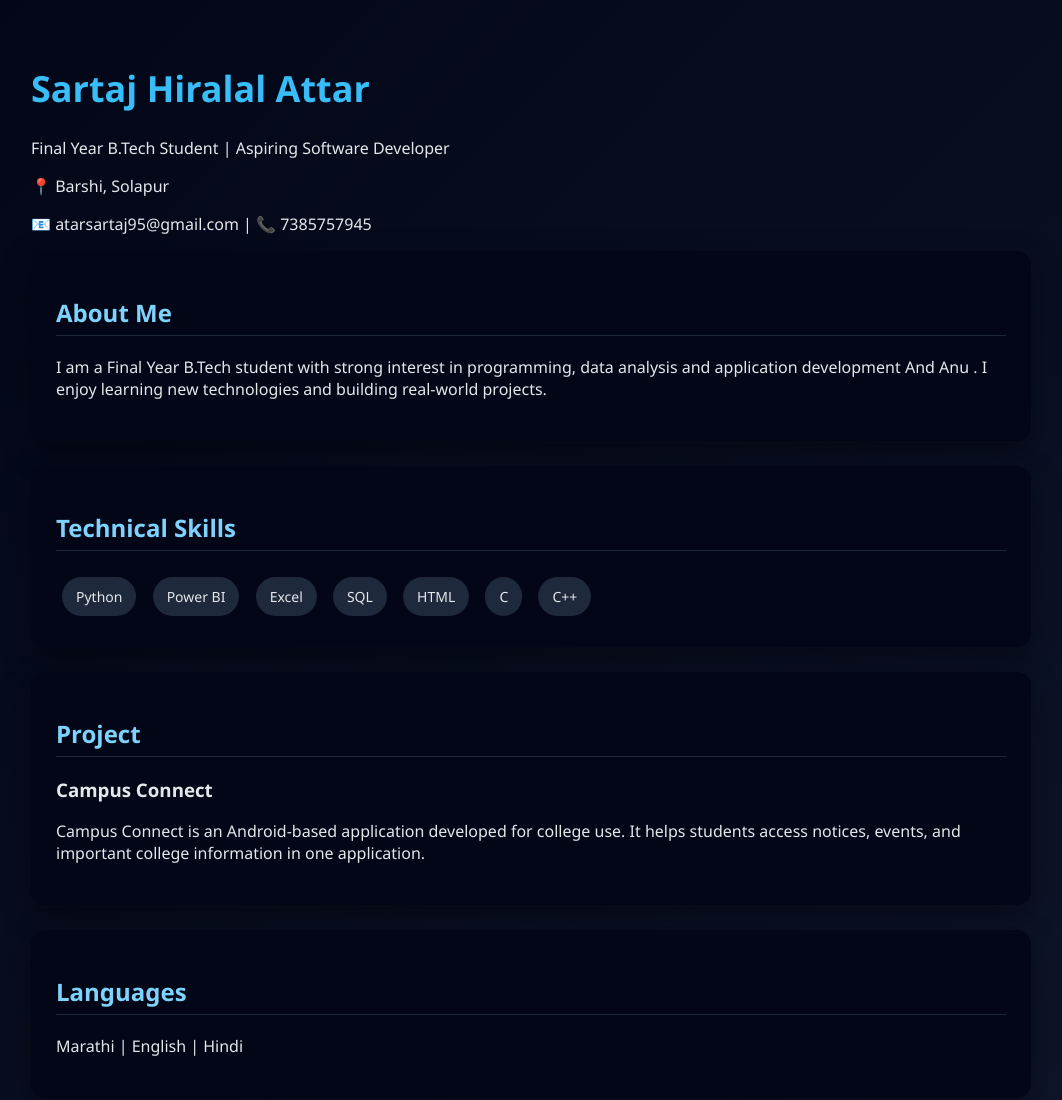
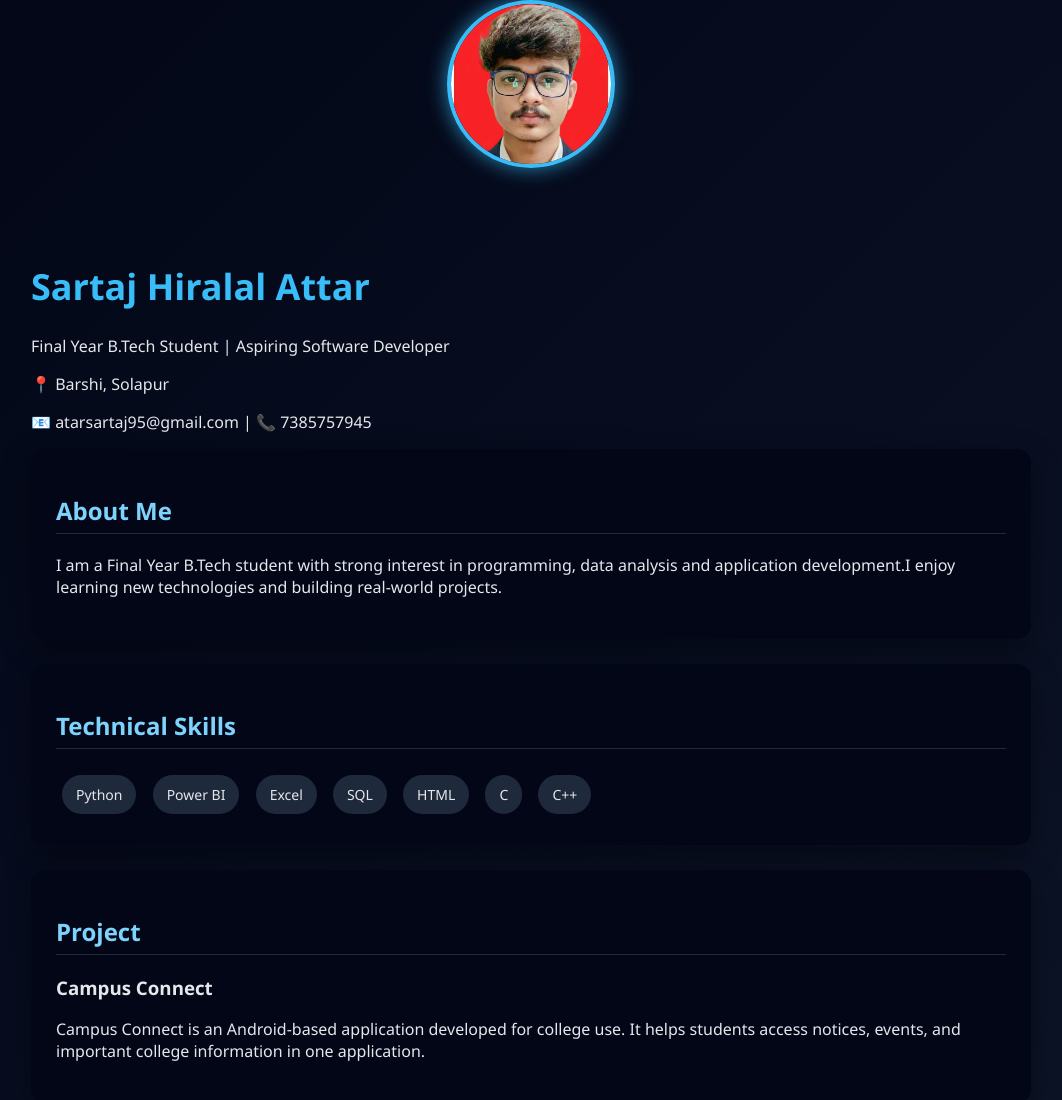
Before and after one commit to sartajattar/sartaj-portfolio, a plain HTML site: page index.html in a window 1280 px wide. Shown: the top 1100 px of the page, without its empty margins (109-1171 px from the left). Drawn offline with Linux system fonts and the light colour scheme.

Commit message:
Update index.html

```diff
--- a/index.html
+++ b/index.html
@@ -1,3 +1,14 @@
+<div style="text-align:center;margin-bottom:30px;">
+  <img src="photo.jpg" alt="Sartaj Attar"
+    style="
+      width:160px;
+      height:160px;
+      border-radius:50%;
+      border:4px solid #38bdf8;
+      object-fit:cover;
+      box-shadow:0 0 20px rgba(56,189,248,0.7);
+    ">
+</div>
 <!doctype html>
 <html lang="en">
 <head>
@@ -73,7 +84,7 @@ footer{
   <h2>About Me</h2>
   <p>
     I am a Final Year B.Tech student with strong interest in programming, data analysis
-    and application development And Anu . I enjoy learning new technologies and building real-world projects.
+    and application development.I enjoy learning new technologies and building real-world projects.
   </p>
 </div>
 
```
